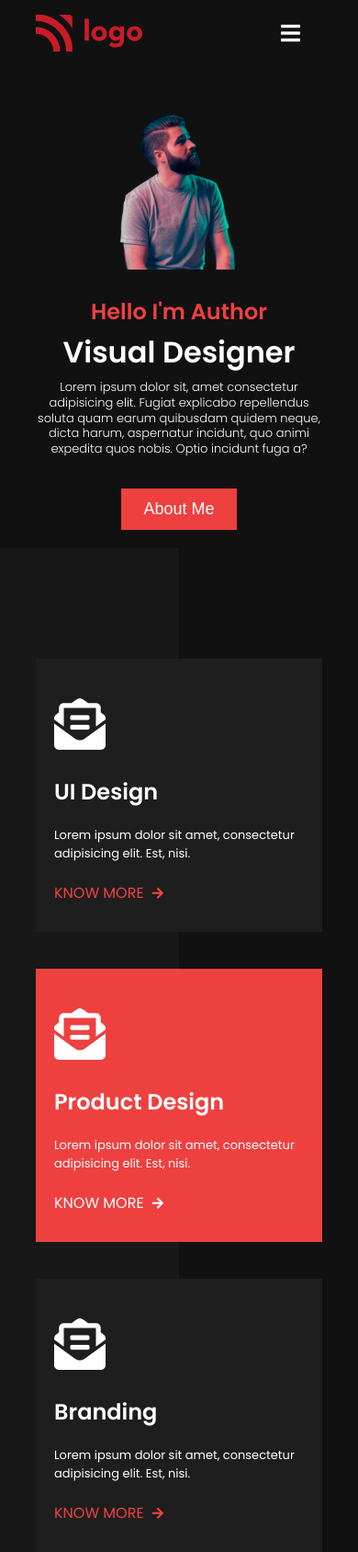
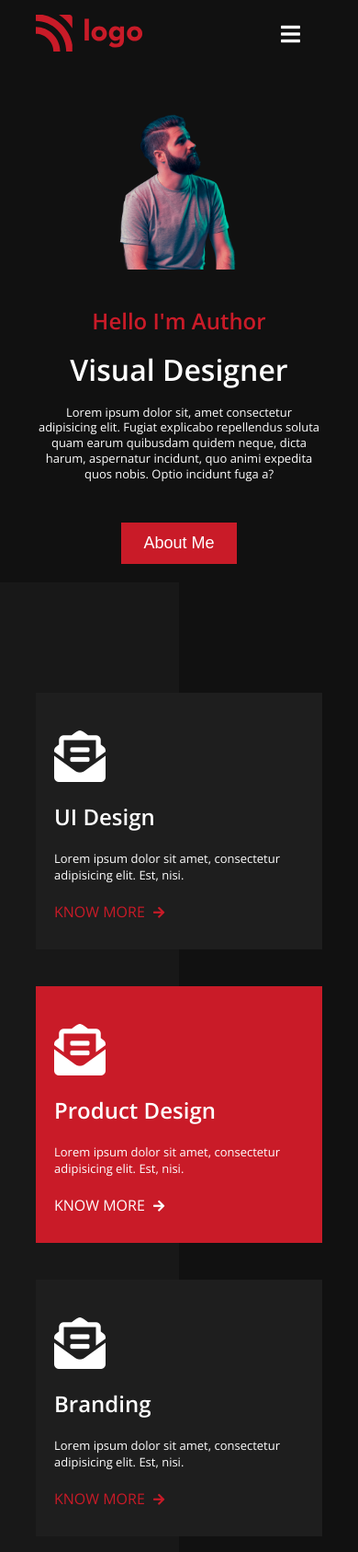
Before and after one commit to vignesh1127/uidesign, a plain HTML site: page index.html in a window 390 px wide. Shown: the top 1687 px of the page at 92% size. Drawn offline with nearby package versions, Linux system fonts and the light colour scheme.

Commit message:
responsive fixes

```diff
--- a/style.css
+++ b/style.css
@@ -1,17 +1,17 @@
-@import url("https://fonts.googleapis.com/css2?family=Poppins:ital,wght@0,200;0,300;0,400;0,500;0,600;0,800;1,600;1,700&display=swap");
+@import url('https://fonts.googleapis.com/css2?family=Open+Sans:wght@300;400;500;600;700;800&display=swap');
 * {
   margin: 0;
   padding: 0;
 }
 :root {
   --text-white-color: #fff;
-  --text-red-color: #ef4040;
+  --text-red-color: #c91b28;
   --box-black-color: #1e1e1e;
   --gray-shade: rgb(152, 152, 152);
 }
 body {
   background-color: #111111;
-  font-family: "Poppins", sans-serif;
+  font-family: 'Open Sans', sans-serif
 }
 .wrapper {
   width: 100%;
@@ -26,7 +26,7 @@ nav {
   display: flex;
   justify-content: space-between;
   align-items: center;
-  padding: 16px 0 0 0;
+  margin-top: 16px;
 }
 .brand-image img {
   height: 40px;
@@ -37,7 +37,7 @@ nav ul {
   display: flex;
 }
 nav ul li {
-  padding: 0 24px;
+  margin: 0 24px;
 }
 nav ul li.menuIcon {
   color: var(--text-white-color);
@@ -59,36 +59,43 @@ nav ul li a {
   flex-wrap: wrap;
   align-items: center;
 }
+
 .imageWithTextSection .leftBox {
   width: 50%;
 }
+
 .imageWithTextSection .rightBox {
   width: 50%;
 }
+
 .imageWithTextSection .leftBox img {
   padding-top: 50px;
   width: 100%;
   display: block;
   object-fit: contain;
 }
+
 .rightBox .mainContent p {
   color: var(--text-white-color);
   line-height: 1.3;
   font-weight: 300;
   font-size: 13px;
-  padding: 10px 0;
+  margin: 20px 0;
 }
+
 .rightBox .mainContent .hightLight {
   color: var(--text-red-color) !important;
   font-weight: 600;
   font-size: 24px;
 }
+
 .imageWithTextSection .rightBox h2 {
   color: var(--text-white-color);
   font-size: 64px;
-  line-height: 1.2;
+  line-height: 1.1;
   font-weight: 600;
 }
+
 .mainContent button {
   padding: 12px 24px;
   font-size: 18px;
@@ -103,6 +110,7 @@ nav ul li a {
 .experienceSection {
   position: relative;
 }
+
 .experienceSection::before {
   position: absolute;
   content: "";
@@ -113,6 +121,7 @@ nav ul li a {
   background-color: #181818;
   z-index: -1;
 }
+
 .experienceSection .container {
   display: flex;
   flex-direction: column;
@@ -120,16 +129,18 @@ nav ul li a {
 
 .experienceTopSection {
   width: 100%;
-  padding: 100px 0;
+  margin: 100px 0;
   display: flex;
   flex-direction: row;
   flex-wrap: wrap;
-  /* justify-content: center; */
+  justify-content: center;
 }
+
 .experienceTopSection .boxes {
   width: 33.33%;
   margin: 20px 0;
 }
+
 .experienceTopSection .boxes .marginBoxes {
   background-color: var(--box-black-color);
   margin-right: 20px;
@@ -150,7 +161,7 @@ nav ul li a {
   text-decoration: none;
 }
 .experienceBottomSection {
-  padding-bottom: 100px;
+  margin-bottom: 100px;
 }
 .projectBox {
   flex-wrap: wrap;
@@ -197,7 +208,7 @@ nav ul li a {
   font-weight: 500;
 }
 .featureHeadSection {
-  padding: 50px 0;
+  margin: 50px 0;
   display: flex;
   align-items: center;
   justify-content: space-between;
@@ -247,6 +258,7 @@ nav ul li a {
   padding: 0 50px;
   background-color: var(--box-black-color);
 }
+
 .projectMarginBox .imageBox img {
   width: 100%;
   display: block;
@@ -270,19 +282,20 @@ nav ul li a {
   padding-left: 5px;
   font-size: 14px;
 }
+
 .nextProjectSection {
   width: 100%;
   padding: 50px 0;
   display: flex;
   margin: 50px 0;
   align-items: center;
-  /* flex-wrap: wrap; */
+  flex-wrap: wrap;
   flex-direction: row;
   background-color: var(--box-black-color);
 }
 .nextProjectSection .leftBox {
   width: 70%;
-  padding: 0 50px;
+  margin: 0 50px;
 }
 .nextProjectSection .leftBox h2 {
   font-size: 34px;
@@ -292,7 +305,7 @@ nav ul li a {
 }
 .nextProjectSection .leftBox p {
   color: var(--gray-shade);
-  padding: 20px 50px 20px 0;
+  margin: 20px 50px 20px 0;
   font-size: 13px;
 }
 .nextProjectSection .rightBox button {
@@ -390,7 +403,7 @@ footer ul li a .fab {
     text-align: center;
   }
   .imageWithTextSection .rightBox {
-    padding: 20px 0;
+    margin: 20px 0;
   }
   .imageWithTextSection .leftBox img {
     width: 60%;
```
